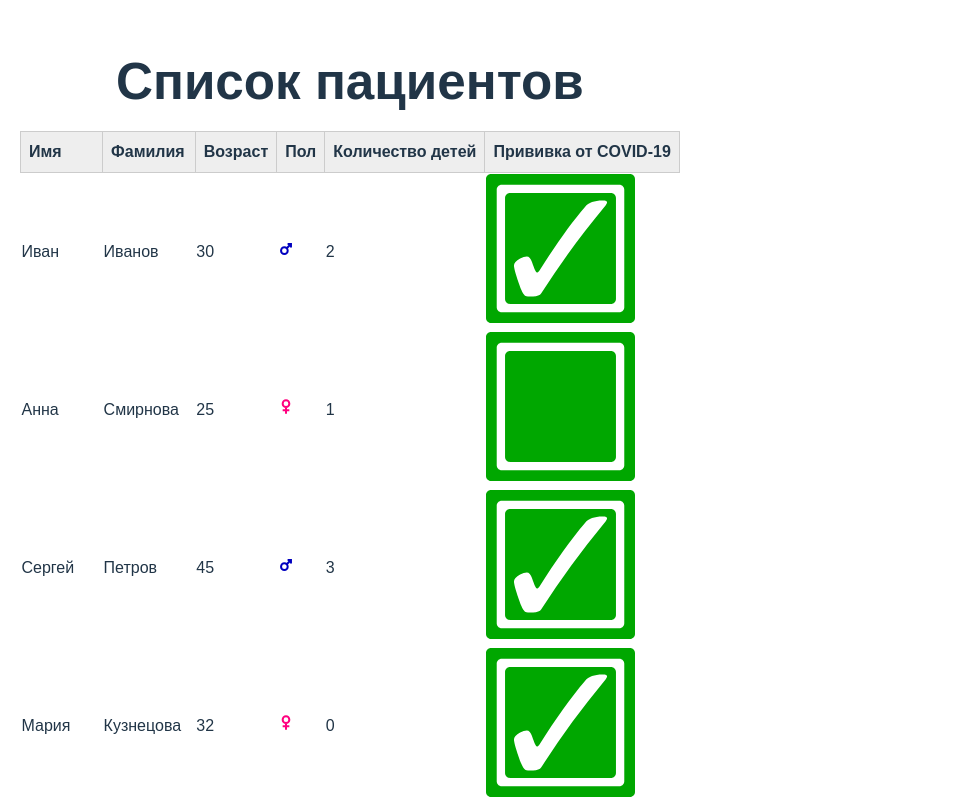
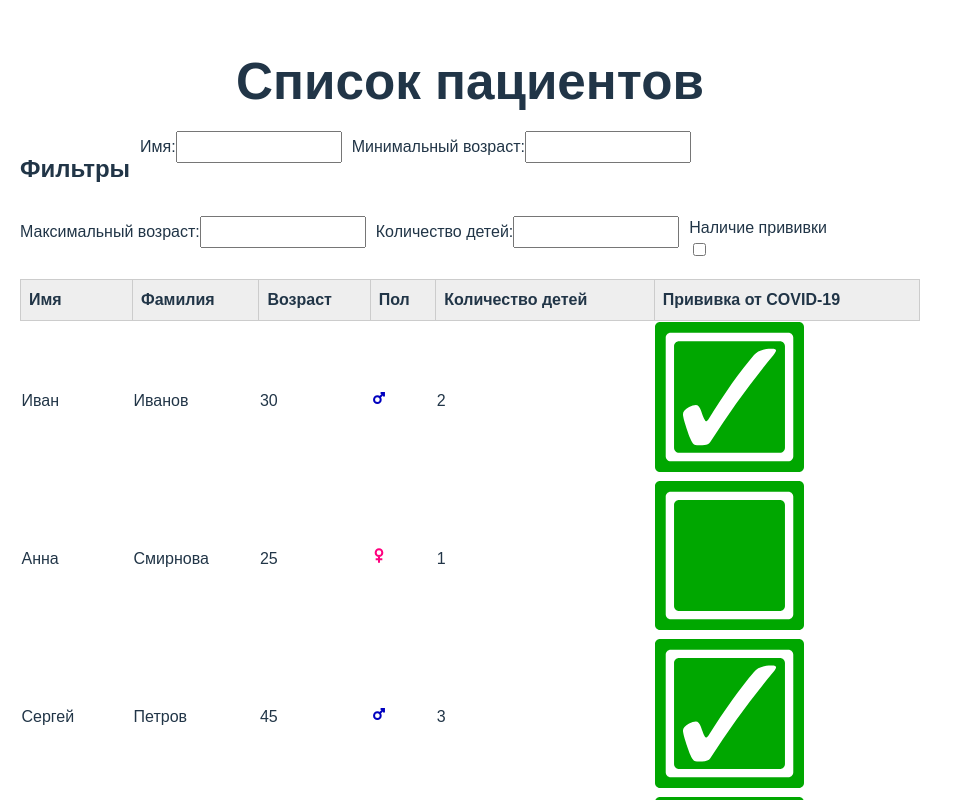
Before and after one commit to alexxrepo/React_Homework_4, a React (Vite) app in the folder React_HW_4/vite-project/: page / in a window 1280 px wide. Shown: the top 800 px of the page, without its empty margins (0-963 px from the left). Built offline with nearby package versions, Linux system fonts and the light colour scheme.

Commit message:
commit 2

```diff
--- a/React_HW_4/vite-project/src/App.jsx
+++ b/React_HW_4/vite-project/src/App.jsx
@@ -2,15 +2,31 @@ import { useState } from 'react'
 import './App.css'
 import patientsData from "./data/patients.json"
 import Table from './components/Table';
+import FilterForm from './components/FilterForm';
+import Pagination from './components/Pagination';
 
 function App() {
+// Состояния для сортировки
 const [patients, setPatients] = useState(patientsData);
+const [sortKey, setSortKey] = useState(null);
+const [sortDir, setSortDir] = useState(null);
+
+const sortUsers = (() => {
+
+});
+
+//Состояния для пагинации
+const [currentPage, setCurrentPage] = useState(1);
+const [itemsPerPage, setItemsPerPage] = useState(10);
+const [currentPageItems, setCurrentPageItems] = useState();
 
   return (
     <>
     <div className="app-wrapper">
       <h1 className='app-title'>Список пациентов</h1>
+      <FilterForm></FilterForm>
       <Table patients={patients}></Table>
+      <Pagination></Pagination>
     </div>
     </>
   )
--- /dev/null
+++ b/React_HW_4/vite-project/src/components/FilterForm.jsx
@@ -0,0 +1,31 @@
+import React from "react";
+
+function FilterForm() {
+    return (
+        <div className="filter-form">
+            <h2>Фильтры</h2>
+            <div className="filter">
+                <label htmlFor="name-filter">Имя:</label>
+                <input type="text" className="filter-input" id="name-filter"></input>
+            </div>
+            <div className="filter">
+                <label htmlFor="min-age-filter">Минимальный возраст:</label>
+                <input type="number" className="filter-input" id="min-age-filter"></input>
+            </div>
+            <div className="filter">
+                <label htmlFor="max-age-filter">Максимальный возраст:</label>
+                <input type="number" className="filter-input" id="max-age-filter"></input>
+            </div>
+            <div className="filter">
+                <label htmlFor="kids-filter">Количество детей:</label>
+                <input type="number" className="filter-input" id="kids-filter"></input>
+            </div>
+            <div className="filter">
+                <label htmlFor="vaccinated-filter">Наличие прививки</label>
+                <input type="checkbox" className="filter-checkbox" id="vaccinated-filter"></input>
+            </div>
+        </div>
+    );
+}
+
+export default FilterForm;
--- /dev/null
+++ b/React_HW_4/vite-project/src/components/Pagination.jsx
@@ -0,0 +1,18 @@
+import React from "react";
+
+function Pagination() {
+    return (
+        <div className="pagination-wrapper">
+            <select className="pagination-select">
+                <option>5</option>
+                <option>10</option>
+                <option>20</option>
+            </select>
+            <ul className="pagination-list-wrapper">
+
+            </ul>
+        </div>
+    );
+}
+
+export default Pagination;
```
